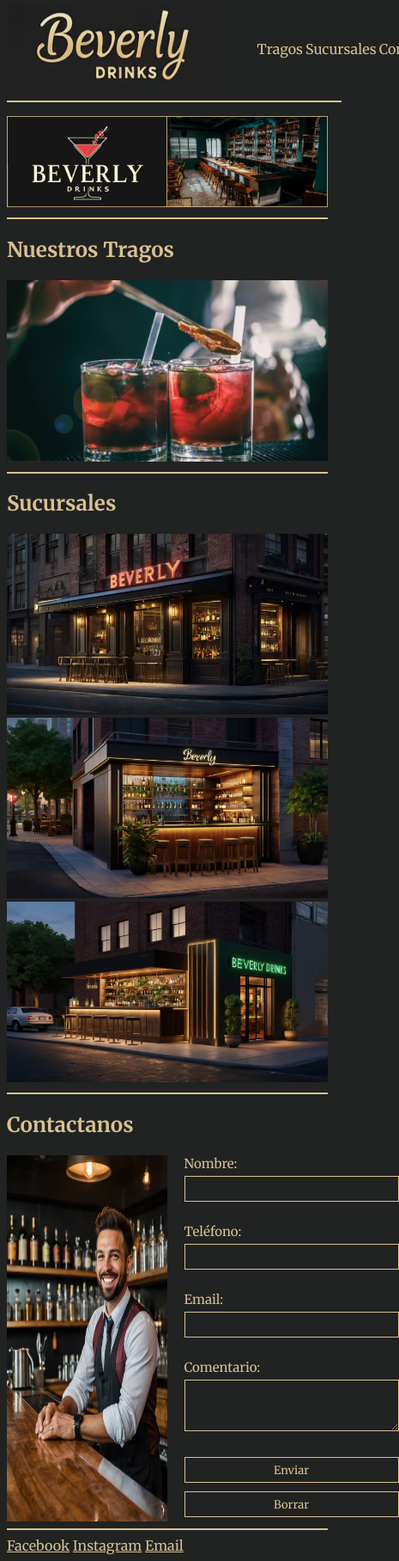
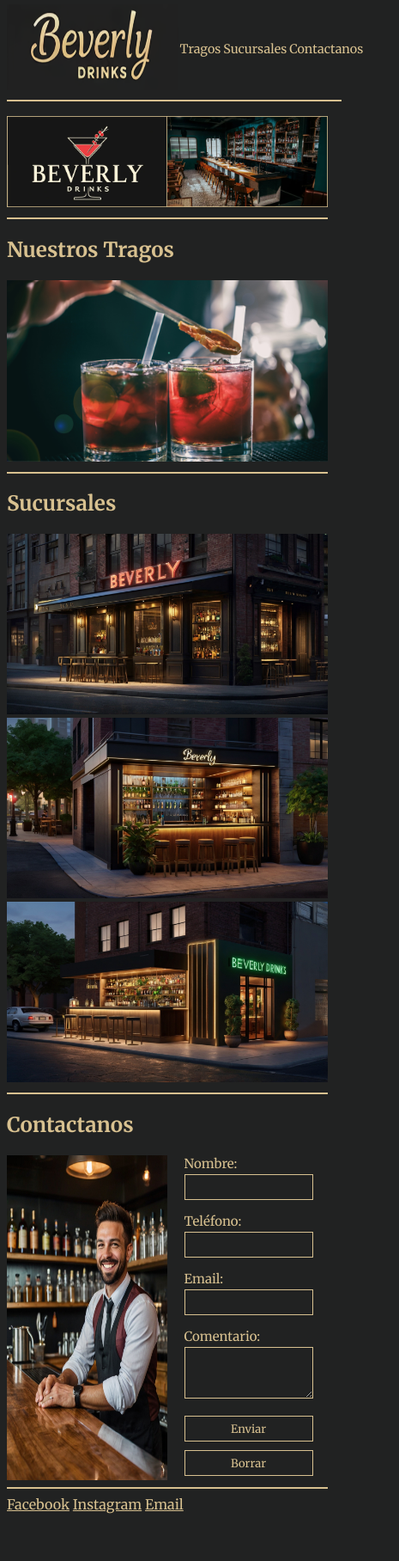
Before and after one commit to Oliver-92/Beverly-Drinks, a plain HTML site: page main.html in a window 390 px wide. Shown: the whole page at 86% size, 465 px wide, since content can reach past the window. After the commit the page ends 1768 px from the top, so only its background shows below. Drawn offline with Linux system fonts and the light colour scheme.

Commit message:
Correcciones nav responsive

```diff
--- a/css/index.css
+++ b/css/index.css
@@ -12,7 +12,7 @@ body{
 
 .main-image{
     width: 100%;
-    max-width: 1000px;
+    max-width: 1300px;
 }
 
 .btn {
--- a/css/style.css
+++ b/css/style.css
@@ -16,7 +16,7 @@ header{
     position: fixed;
     top: 0;
     z-index: 10000;
-    font-size: clamp(1em, 3vw - 1em, 1.3em);
+    font-size: clamp(0.9em, 3vw - 1em, 1.3em);
 }
 
 nav{
@@ -26,10 +26,11 @@ nav{
 }
 
 nav a img{
-    min-width: 250px;
+    min-width: 200px;
 }
 
 ul{
+    padding: 0;
     list-style: none;
     display: flex;
     justify-content: space-around;
@@ -81,13 +82,15 @@ img{
 
 .container-contact img{
     max-width: 50%;
+    height: auto;
 }
 
 form {
     display: flex;
     flex-direction: column;
-    width: 25%;
-    min-width: 250px;
+    width: 40%;
+    min-width: 150px;
+    max-width: 400px;
     font-size: clamp(15px, 2.5vw - 1em, 1.2rem)
 }
 
--- a/main.html
+++ b/main.html
@@ -41,7 +41,6 @@
             <img src="./img/bar-03.jpg" alt="bar-fachada" width="1000px">
             <hr>
         </section>
-        <section>
             <section id="contacto">
                 <h2>Contactanos</h2>
                 <div class="container-contact">
@@ -63,7 +62,6 @@
                         <input class="btn" type="reset" value="Borrar">
                     </form>
                 </div>
-            </section>
             <hr>
         </section>
     </main>
```
Also changed, not shown: img/Logo_2.png.
